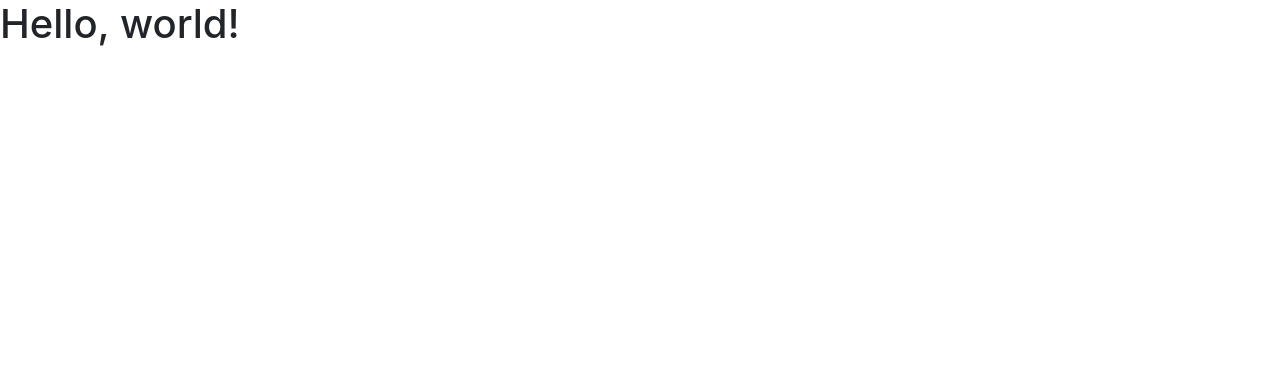
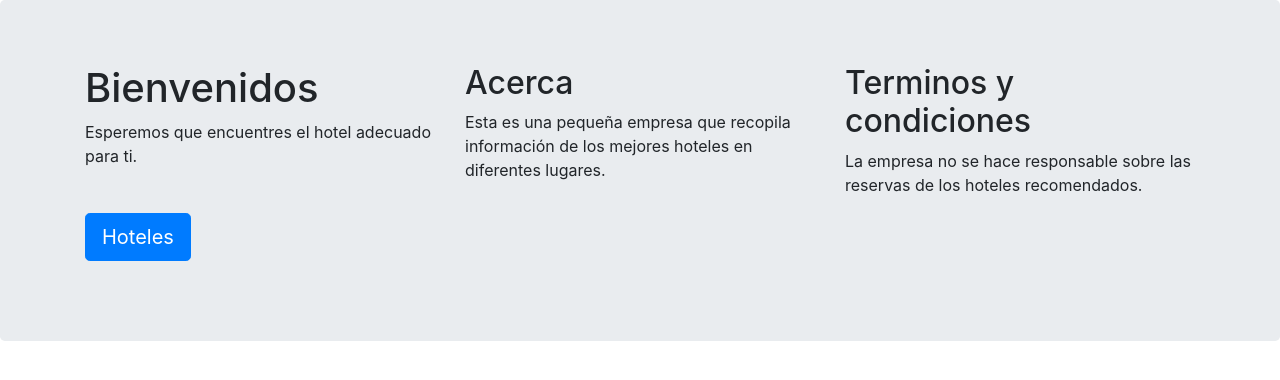
Before and after one commit to MichelleG01/COURSERA-guia-hoteles, a website: page index.html in a window 1280 px wide. Drawn offline with nearby package versions, Linux system fonts and the light colour scheme.

Commit message:
Se agrega las clases jumbotron, container, row y col

```diff
--- a/index.html
+++ b/index.html
@@ -15,7 +15,26 @@
     <title>Hello, world!</title>
   </head>
   <body>
-    <h1>Hello, world!</h1>
+
+    <div class="jumbotron">
+		<div class="container">
+			<div class="row">
+			    <div class="col-sm">
+			    	<h1>Bienvenidos</h1>
+					<p>Esperemos que encuentres el hotel adecuado para ti.</p>
+			    </div>
+			    <div class="col-sm">
+			      	<h2>Acerca</h2>
+					<p>Esta es una pequeña empresa que recopila información de los mejores hoteles en diferentes lugares.</p>
+			    </div>
+			    <div class="col-sm">
+			      	<h2>Terminos y condiciones</h2>
+					<p>La empresa no se hace responsable sobre las reservas de los hoteles recomendados.</p>
+			    </div>
+		  	</div>
+			<p><a class="btn btn-primary btn-lg" role="button">Hoteles</a></p>
+		</div>
+	</div>
 
     <!-- Optional JavaScript -->
     <!-- jQuery first, then Popper.js, then Bootstrap JS -->
```
